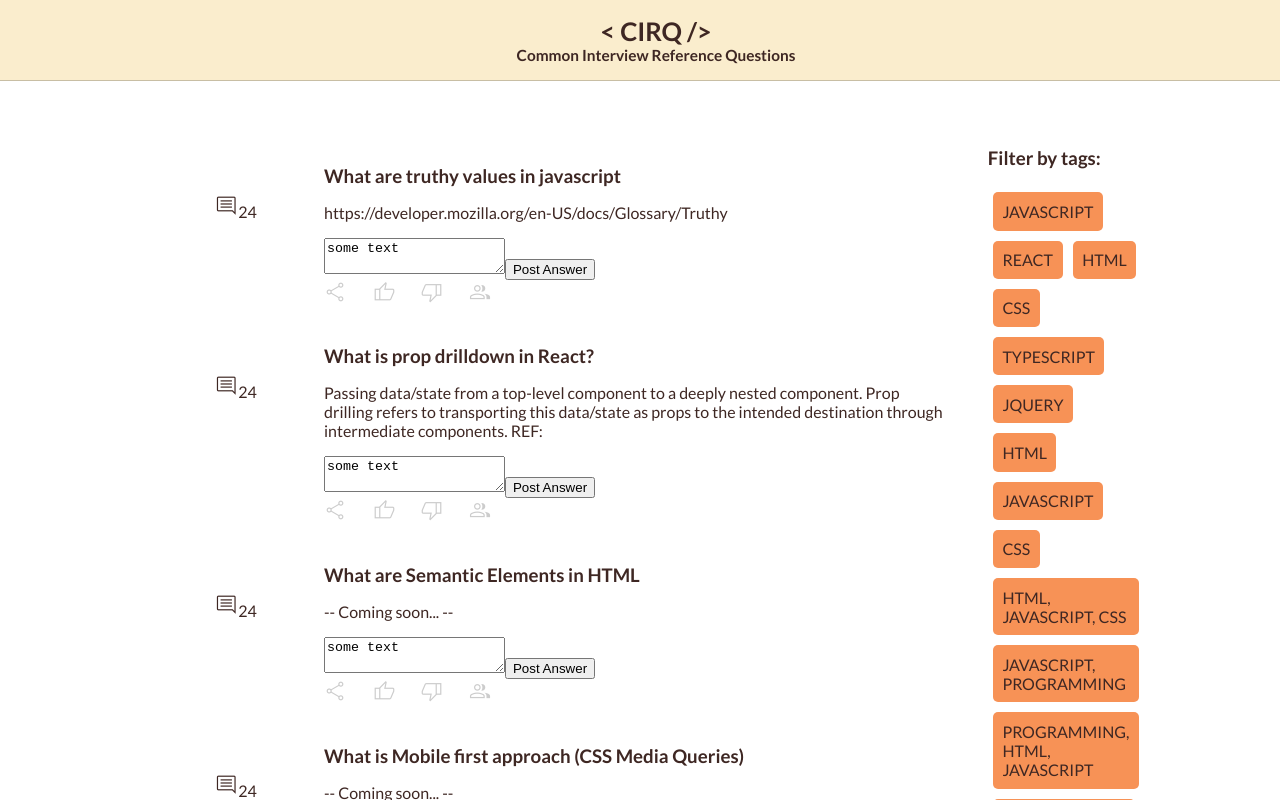
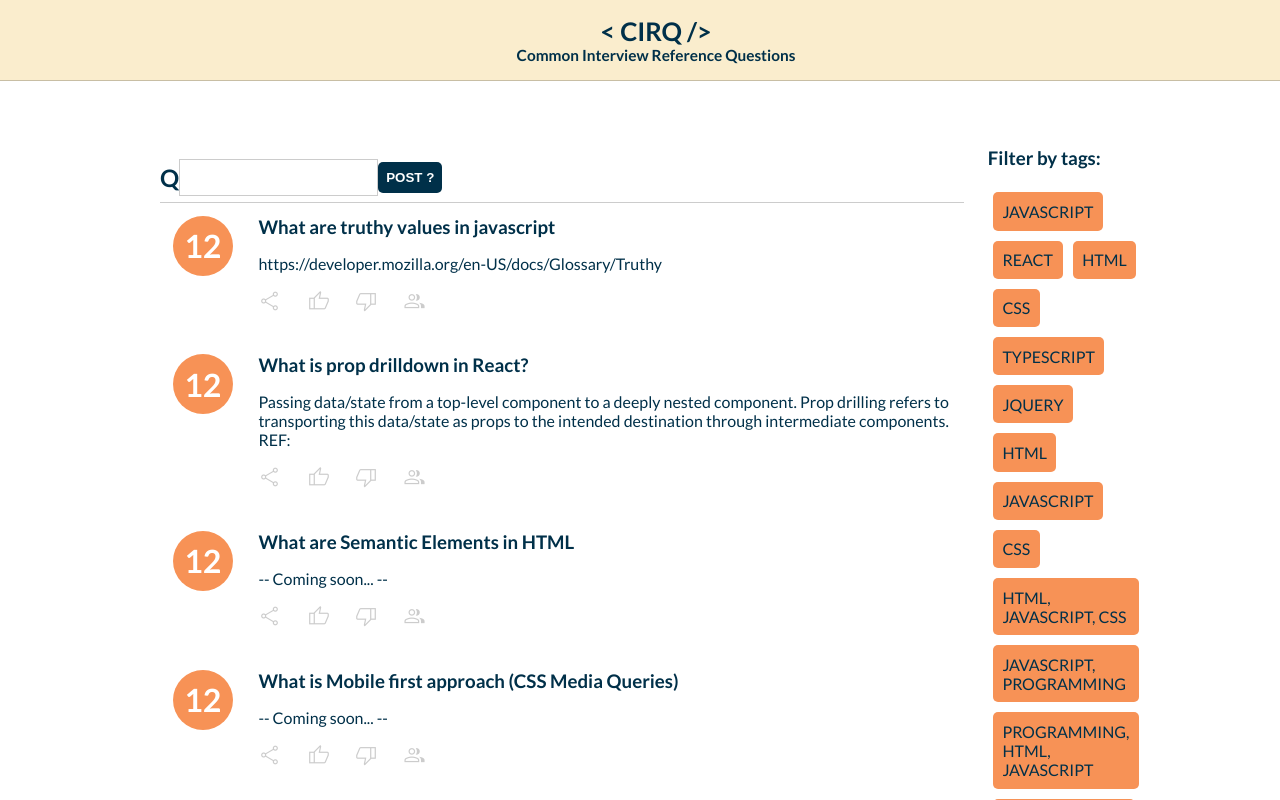
Before and after one commit to cklf537/cirq, a React (Create React App) app: page / in a window 1280 px wide. Shown: the top 800 px of the page. Built offline with nearby package versions, Linux system fonts and the light colour scheme.

Commit message:
add badge component for number for replies

```diff
--- /dev/null
+++ b/new-01.scss
@@ -0,0 +1,47 @@
+/* Coolors Exported Palette - https://coolors.co/003049-d62828-f77f00-fcbf49-eae2b7 */
+
+/* CSS HEX */
+--prussian-blue: #003049ff;
+--maximum-red: #d62828ff;
+--orange: #f77f00ff;
+--maximum-yellow-red: #fcbf49ff;
+--lemon-meringue: #eae2b7ff;
+
+/* CSS HSL */
+--prussian-blue: hsla(201, 100%, 14%, 1);
+--maximum-red: hsla(0, 69%, 50%, 1);
+--orange: hsla(31, 100%, 48%, 1);
+--maximum-yellow-red: hsla(40, 97%, 64%, 1);
+--lemon-meringue: hsla(51, 55%, 82%, 1);
+
+/* SCSS HEX */
+$prussian-blue: #003049ff;
+$maximum-red: #d62828ff;
+$orange: #f77f00ff;
+$maximum-yellow-red: #fcbf49ff;
+$lemon-meringue: #eae2b7ff;
+
+/* SCSS HSL */
+$prussian-blue: hsla(201, 100%, 14%, 1);
+$maximum-red: hsla(0, 69%, 50%, 1);
+$orange: hsla(31, 100%, 48%, 1);
+$maximum-yellow-red: hsla(40, 97%, 64%, 1);
+$lemon-meringue: hsla(51, 55%, 82%, 1);
+
+/* SCSS RGB */
+$prussian-blue: rgba(0, 48, 73, 1);
+$maximum-red: rgba(214, 40, 40, 1);
+$orange: rgba(247, 127, 0, 1);
+$maximum-yellow-red: rgba(252, 191, 73, 1);
+$lemon-meringue: rgba(234, 226, 183, 1);
+
+/* SCSS Gradient */
+$gradient-top: linear-gradient(0deg, #003049ff, #d62828ff, #f77f00ff, #fcbf49ff, #eae2b7ff);
+$gradient-right: linear-gradient(90deg, #003049ff, #d62828ff, #f77f00ff, #fcbf49ff, #eae2b7ff);
+$gradient-bottom: linear-gradient(180deg, #003049ff, #d62828ff, #f77f00ff, #fcbf49ff, #eae2b7ff);
+$gradient-left: linear-gradient(270deg, #003049ff, #d62828ff, #f77f00ff, #fcbf49ff, #eae2b7ff);
+$gradient-top-right: linear-gradient(45deg, #003049ff, #d62828ff, #f77f00ff, #fcbf49ff, #eae2b7ff);
+$gradient-bottom-right: linear-gradient(135deg, #003049ff, #d62828ff, #f77f00ff, #fcbf49ff, #eae2b7ff);
+$gradient-top-left: linear-gradient(225deg, #003049ff, #d62828ff, #f77f00ff, #fcbf49ff, #eae2b7ff);
+$gradient-bottom-left: linear-gradient(315deg, #003049ff, #d62828ff, #f77f00ff, #fcbf49ff, #eae2b7ff);
+$gradient-radial: radial-gradient(#003049ff, #d62828ff, #f77f00ff, #fcbf49ff, #eae2b7ff);
--- /dev/null
+++ b/src/component/add-question/addquestion.component.js
@@ -0,0 +1,12 @@
+import React from "react";
+import './addquestions.scss';
+
+const AddQuestion = ()=>{
+    return <section className="add-question-container" >
+        <h2>Q</h2>
+        <p><input type="text" className="input-primary" /></p>
+        <p><button className="btn-primary">POST ?</button></p>
+    </section>
+}
+
+export default AddQuestion;
--- /dev/null
+++ b/src/component/add-question/addquestions.scss
@@ -0,0 +1,24 @@
+@use '../../scss/variables';
+
+@mixin QContainer($height: 100px, $border: solid 1px #ccc, $display: flex, $align-item: center) {
+    display: $display;
+    border-bottom:$border;
+    height: $height;
+    align-items: $align-item;
+}
+
+.add-question-container{
+    @include QContainer($height:50px);
+}
+
+// .btn-primary{
+//     @include variables.btnPrimary
+// }
+
+
+
+// @debug btnPrimary
+
+// .btn-primary{
+//     @include base.btnPrimary
+// }
--- /dev/null
+++ b/src/component/badge/badge.component.js
@@ -0,0 +1,10 @@
+import React from 'react';
+import './badge.scss';
+
+const Badge = ()=>{
+    return <section className='badgeContainer'>
+        <section className='badgeContent'>12</section>
+    </section>
+}
+
+export default Badge;
--- /dev/null
+++ b/src/component/badge/badge.scss
@@ -0,0 +1,30 @@
+$bg-color: red;
+$border-thickness: 1px;
+$width:100px;
+$height: 100px;
+$border-Radious: 50%;
+
+@mixin badge($bc: $bg-color, $bdr: $border-thickness, $wt: $width, $ht: $height, $br: $border-Radious) {
+    display: flex;
+    background-color: $bc;
+    border: solid $bdr #000;
+    width: $wt;
+    height: $ht;
+    border-radius: $br;
+    justify-content: center;
+    align-items: center;
+}
+
+@mixin badgeContent($font-size:xx-large, $color: #ffffff, $font-weight: 700) {
+    font-size: $font-size;
+    color: $color;
+    font-weight: 700;
+}
+
+.badgeContainer{
+    @include badge(#F79256,0px,60px,60px,50%)
+}
+
+.badgeContent{
+    @include badgeContent
+}
--- a/src/component/card/card.component.js
+++ b/src/component/card/card.component.js
@@ -1,29 +1,37 @@
-import React from "react";
+import React, { useEffect, useState } from "react";
 import './card.scss'
 
 const QuestionCard = () => {
+    const [users, setUsers] = useState(null);
+
+    const getPosts = async ()=>{
+        try{
+        const response = await fetch('https://jsonplaceholder.typicode.com/posts');
+        const data = await response.json();
+        setUsers(data.slice(0, 10))
+        // console.log();
+        } catch (e) {
+            throw new Error(e.message);
+        }
+    }
+
+    useEffect(()=>{
+        getPosts();
+    },[])
+
+
     return <section className="card-container">
+        {users && users.map(({title, body, id},i)=>
+        <div key={i}>
         <section className="answer-count">
             <p>2</p>
             <p>24</p>
             <p>15</p>
         </section>
         <section className="card-body">
-            <h2>This Question</h2>
-            <p>I'd like to find a better way to intake user prompts.</p>
-
-            <p>string string_one_ = "";</p>
-            <p>string string_two_ = "";</p>
-            <p>string string_three_ = "";</p>
-            <p></p>
-            <p>// store strings from user</p>
-            <p>cin >> string_one_;</p>
-            <p>cin >> string_two_;</p>
-            <p>cin >> string_three_;</p>
-            <p>I am wondering if there is a better way to implement this process in C++? Also with an added condition if the user entered less than three strings?</p>
-
-            <p>*The user must select enter after each string.</p>
-        </section>
+            <h2>{title}</h2>
+            <p>{body}</p>
+        </section></div>)}
 
     </section>
 }
--- a/src/component/header/header.scss
+++ b/src/component/header/header.scss
@@ -1,14 +1,15 @@
+@use '../../scss/variables';
 @import '../../scss/breakpoints';
 
 
 $backgroundColor: #faedcd;
-$fontColor: #3e2723;
+// $fontColor: #3e2723;
 
 .app-heading {
   background-color: $backgroundColor;
   padding: 1rem;
   text-align: center;
-  color: $fontColor;
+  color: variables.$app-text-color;
   border-bottom: solid 1px rgba(0, 0, 0, 0.2);
   position: fixed;
   top: 0px;
--- a/src/component/layout/layout.component.js
+++ b/src/component/layout/layout.component.js
@@ -2,14 +2,18 @@ import React from 'react';
 import './layout.scss';
 import RenderQestion from '../questions/questions.component';
 import TechTags from '../tags/tags.component';
+import Badge from '../badge/badge.component';
+import AddQuestion from '../add-question/addquestion.component';
 
 const AppLayout = () => {
   return (
     <section className="main-body">
       <section className="left-content">
+        <AddQuestion />
         <RenderQestion />
       </section>
       <section className="right-content">
+        {/* <Badge /> */}
         <TechTags />
       </section>
     </section>
--- a/src/component/questions/questions.component.js
+++ b/src/component/questions/questions.component.js
@@ -3,6 +3,7 @@ import { AppContext } from '../../data/app.context';
 import { ConvertToSentanceCase } from '../../util/util';
 import './question.scss'
 import QuestionCard from '../card/card.component';
+import Badge from '../badge/badge.component';
 
 const RenderQestion = (props) => {
   const questions = useContext(AppContext);
@@ -16,8 +17,8 @@ const RenderQestion = (props) => {
             <section className="card-container" key={i}>
               <section className="answer-count">
                 {/* <div className='util-count'>2</div> */}
-                <div className='util-count'><span class="material-symbols-outlined" title='Answers'>comment</span>24</div>
-
+                {/* <div className='util-count'><span class="material-symbols-outlined" title='Answers'>comment</span>24</div> */}
+                <Badge />
                 {/* <div className='util-count'>15</div> */}
               </section>
               <section className="card-body">
@@ -38,12 +39,12 @@ const RenderQestion = (props) => {
                   ''
                 )}
                 <section className='question-card-metadata'>
-                  <section>
+                  {/* <section>
                     <textarea>
                       some text
                     </textarea>
                     <button>Post Answer</button>
-                  </section>
+                  </section> */}
 
                   <span class="material-symbols-outlined">share</span>
 
--- a/src/scss/_base.scss
+++ b/src/scss/_base.scss
@@ -13,7 +13,6 @@ body {
     font-family: $app-font-family;
   }
 
-
   .material-symbols-outlined {
     font-variation-settings:
       'FILL' 0,
@@ -23,3 +22,26 @@ body {
   }
 
 }
+
+.btn-primary {
+  background-color: #003049ff;
+  padding: 8px;
+  border: 0;
+  border-radius: 5px;
+  color: #ffffff;
+  font-weight: 700;
+}
+
+$inputHolder: ("primary","secondary",'teretory');
+
+@mixin appInput($border: solid 1px #ccc, $padding: 10px, $bgColor: #fff) {
+  border: $border;
+  padding: $padding;
+  background-color: $bgColor;
+}
+
+@each $var in $inputHolder {
+  .input-#{$var}{
+    @include appInput()
+  }
+}
--- a/src/scss/_variables.scss
+++ b/src/scss/_variables.scss
@@ -1,6 +1,16 @@
 $app-font-family: 'Lato', sans-serif;
 $app-primary-color: #f79256;
 $app-secondary-color: #fbd1a2;
-$app-text-color: #3e2723;
+// $app-text-color: #3e2723;
+$app-text-color: #003049ff;
 
 $app-viewpoer1200-margin: 8rem;
+
+@mixin btnPrimary {
+    background-color: #003049ff;
+    padding: 8px;
+    border: 0;
+    border-radius: 5px;
+    color: #ffffff;
+    font-weight: 700;
+  }
```
Also changed, not shown: 8 other files (tests, documents, lock files or other folders).
